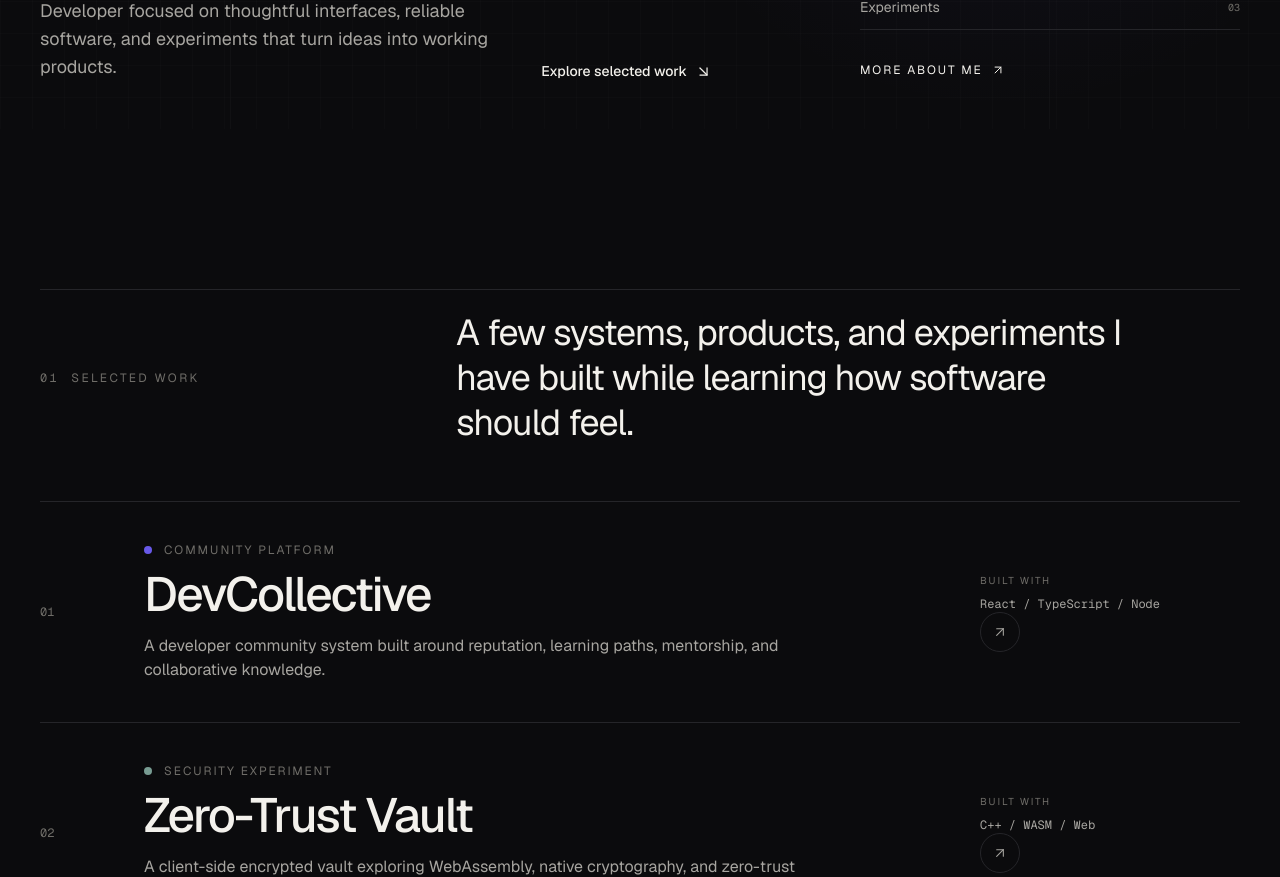
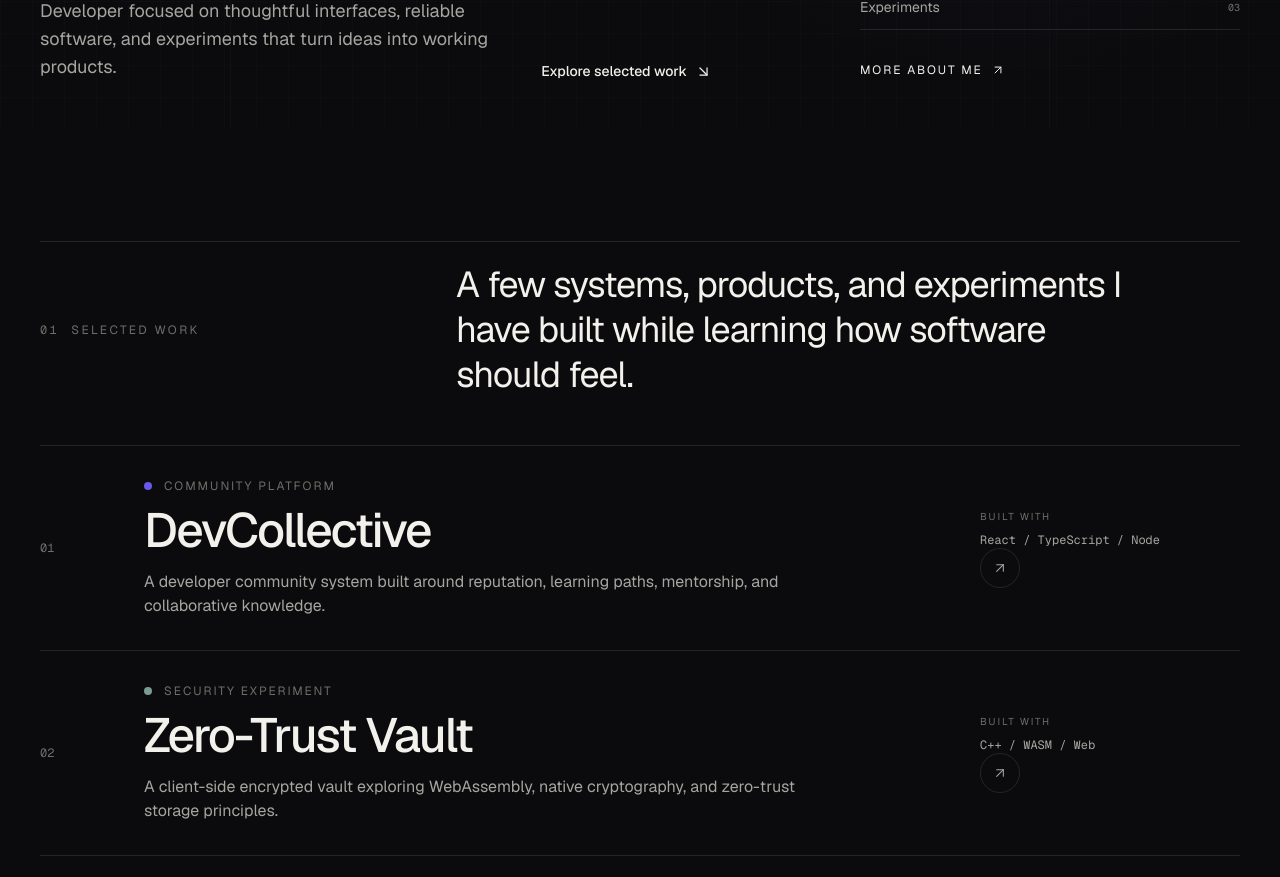
Before and after one commit to inputtext/pixelforge-portfolio, a Next.js app: page / in a window 1280 px wide. Shown: the part 671-1548 px from the top of the page. Built offline with nearby package versions, Linux system fonts and the light colour scheme.

Commit message:
polish: tighten selected work rhythm

```diff
--- a/components/SelectedWork.tsx
+++ b/components/SelectedWork.tsx
@@ -32,9 +32,9 @@ const projects = [
 
 export default function SelectedWork() {
   return (
-    <section id="work" className="px-6 py-28 md:px-10 md:py-40">
+    <section id="work" className="px-6 py-20 md:px-10 md:py-28">
       <div className="mx-auto max-w-[1400px]">
-        <div className="mb-14 grid gap-6 border-t border-border pt-5 md:grid-cols-[1fr_2fr]">
+        <div className="mb-12 grid gap-6 border-t border-border pt-5 md:grid-cols-[1fr_2fr]">
           <div className="flex items-center gap-3 text-xs uppercase tracking-[0.2em] text-text-muted">
             <span className="font-mono">01</span>
             <span>Selected work</span>
@@ -52,7 +52,7 @@ export default function SelectedWork() {
           {projects.map((project) => (
             <article
               key={project.number}
-              className="group grid gap-8 py-8 md:grid-cols-[72px_1fr_260px] md:items-center md:py-10"
+              className="group grid gap-8 py-7 md:grid-cols-[72px_1fr_260px] md:items-center md:py-8"
             >
               <span className="font-mono text-xs text-text-muted">
                 {project.number}
```
